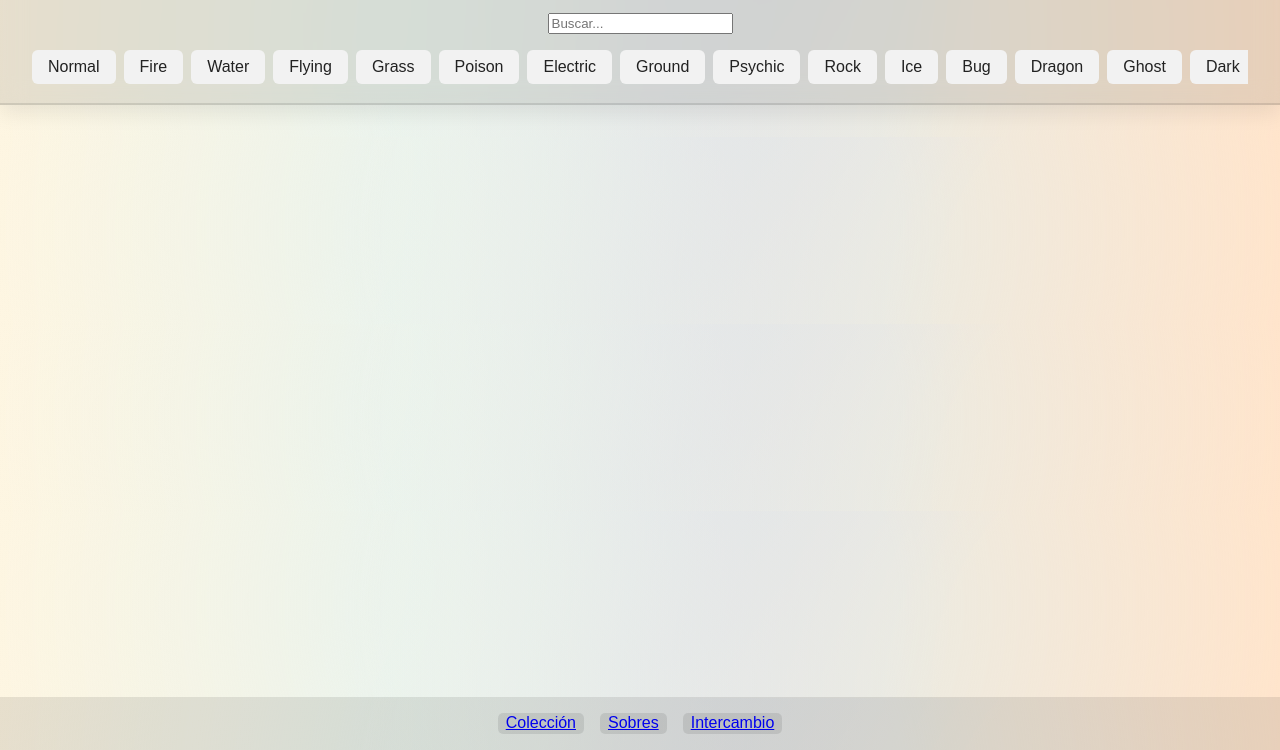
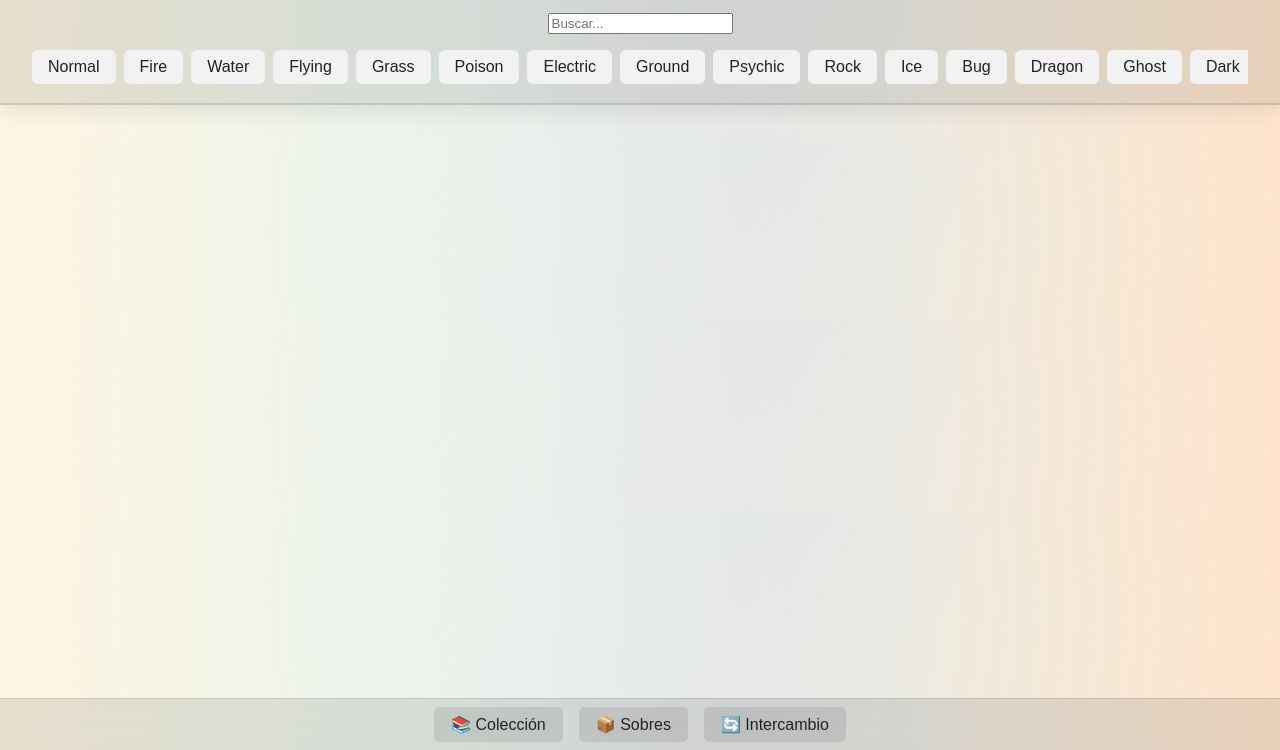
Before and after one commit to ricaardoandrees/POKEMONTCG-Clone, a plain HTML site: page index.html in a window 1280 px wide. Shown: the part 50-800 px from the top of the page. Drawn offline with Linux system fonts and the light colour scheme; no server answers.

Commit message:
cambio de estilo del footer iguales

```diff
--- /dev/null
+++ b/css/footer.css
@@ -0,0 +1,47 @@
+.footer-main {
+    z-index: 2;
+    left: 0;
+    bottom: 0;
+    position: fixed;
+    background-color: var(--footer-bg);
+    backdrop-filter: blur(10px);
+    width: 100vw;
+    padding: var(--gap-main);
+    display: flex;
+    justify-content: center;
+    align-items: center;
+    color: var(--text-main);
+    border-top: 1px solid rgba(0, 0, 0, 0.1);
+}
+
+.footer-nav,
+.footer-links {
+    list-style: none;
+    display: flex;
+    gap: var(--gap-main);
+    padding: 0;
+}
+
+.elemento {
+    background-color: var(--glass);
+    color: var(--text-main);
+    border-radius: 5px;
+    padding: 8px 16px;
+    text-decoration: none;
+    transition: all 0.3s ease;
+    border: 1px solid transparent;
+}
+
+.elemento:hover {
+    background-color: rgba(255, 255, 255, 0.2);
+    transform: translateY(-1px);
+}
+
+.footer-links a {
+    text-decoration: none;
+    color: inherit;
+}
+
+.footer-links a:hover {
+    color: #4a90e2;
+}
--- a/css/index.css
+++ b/css/index.css
@@ -149,27 +149,7 @@
 	left: 50%;
 }
 
-.footer-index {
-	z-index: 2;
-	left: 0;
-	bottom: 0;
-	position: fixed;
-	background-color: var(--footer-bg);
-	width: 100vw;
-	padding: var(--gap-main);
-	display: flex;
-	justify-content: center;
-	align-items: center;
-	color: var(--text-main);
-}
 
-.footer-nav,
-.footer-links {
-	list-style: none;
-	display: flex;
-	gap: var(--gap-main);
-	padding: 0;
-}
 
 
 
--- a/css/intercambio.css
+++ b/css/intercambio.css
@@ -188,44 +188,7 @@
     100% { transform: scale(1); }
 }
 
-.footer-intercambio {
-    z-index: 2;
-    left: 0;
-    bottom: 0;
-    position: fixed;
-    background-color: var(--footer-bg);
-    backdrop-filter: blur(10px);
-    width: 100vw;
-    padding: var(--gap-main);
-    display: flex;
-    justify-content: center;
-    align-items: center;
-    color: var(--text-main);
-    border-top: 1px solid rgba(0, 0, 0, 0.1);
-}
 
-.footer-nav,
-.footer-links {
-    list-style: none;
-    display: flex;
-    gap: var(--gap-main);
-    padding: 0;
-}
-
-.elemento {
-    background-color: var(--glass);
-    color: var(--text-main);
-    border-radius: 5px;
-    padding: 8px 16px;
-    text-decoration: none;
-    transition: all 0.3s ease;
-    border: 1px solid transparent;
-}
-
-.elemento:hover {
-    background-color: rgba(255, 255, 255, 0.2);
-    transform: translateY(-1px);
-}
 
 /* Estilos para notificaciones */
 .notification {
--- a/css/sobres.css
+++ b/css/sobres.css
@@ -482,6 +482,8 @@ header h1 {
   background-color: #ee99ac;
 }
 
+
+
 /* Media Queries */
 @media (max-width: 767px) {
   .container {
--- a/index.html
+++ b/index.html
@@ -5,6 +5,7 @@
 		<meta name="viewport" content="width=device-width, initial-scale=1.0" />
 		<title>Colección</title>
 		<link rel="stylesheet" href="css/index.css" />
+		<link rel="stylesheet" href="css/footer.css" />
 	</head>
 	<body class="body-index">
 		<header class="index-header">
@@ -66,12 +67,12 @@
 			</section>
 		</main>
 
-		<footer class="footer-index">
+		<footer class="footer-main">
 			<nav class="footer-nav">
 				<ul class="footer-links">
-					<li class="elemento"><a href="index.html">Colección</a></li>
-					<li class="elemento"><a href="sobres.html">Sobres</a></li>
-					<li class="elemento"><a href="intercambio.html">Intercambio</a></li>
+					<li><a href="index.html" class="elemento">📚 Colección</a></li>
+					<li><a href="sobres.html" class="elemento">📦 Sobres</a></li>
+					<li><a href="intercambio.html" class="elemento">🔄 Intercambio</a></li>
 				</ul>
 			</nav>
 		</footer>
```
Also changed, not shown: intercambio.html (+2 -1 lines), js/sobres.js (+4 -45 lines), sobres.html (+11 -6 lines).
